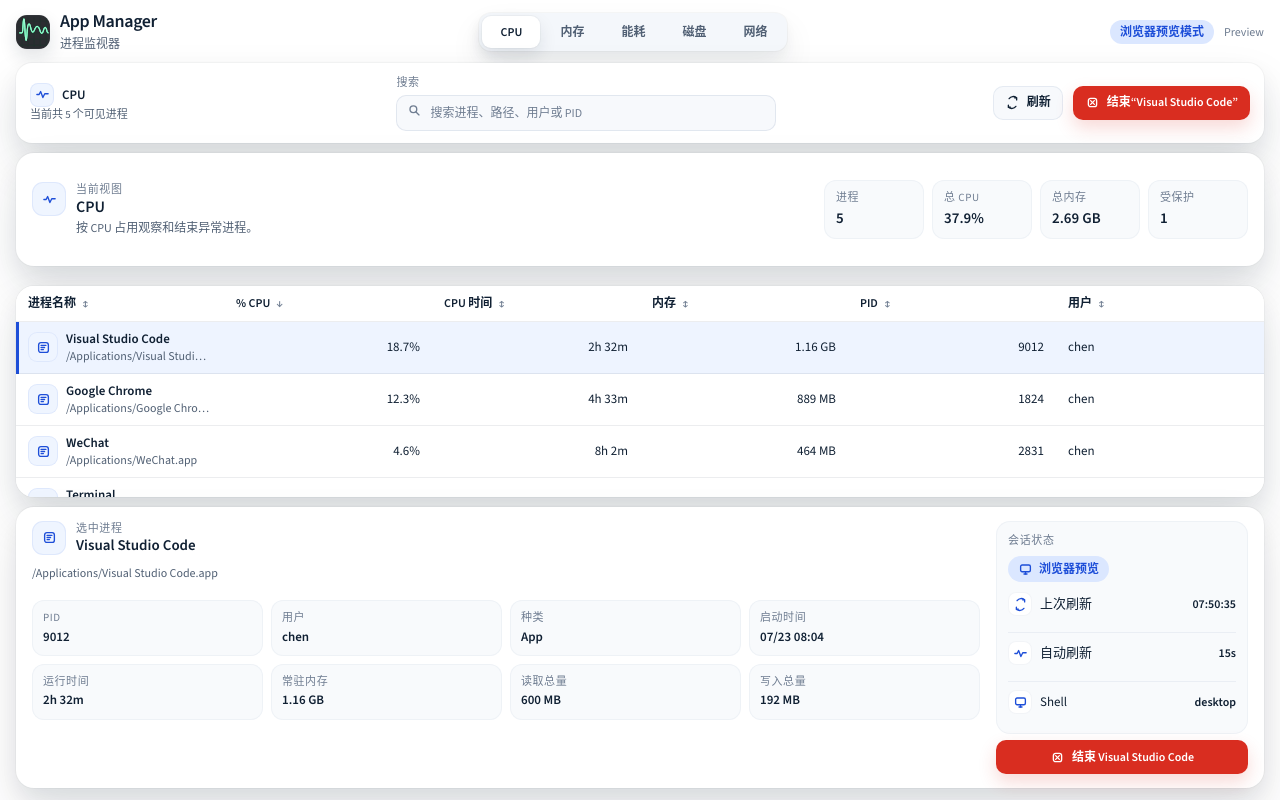
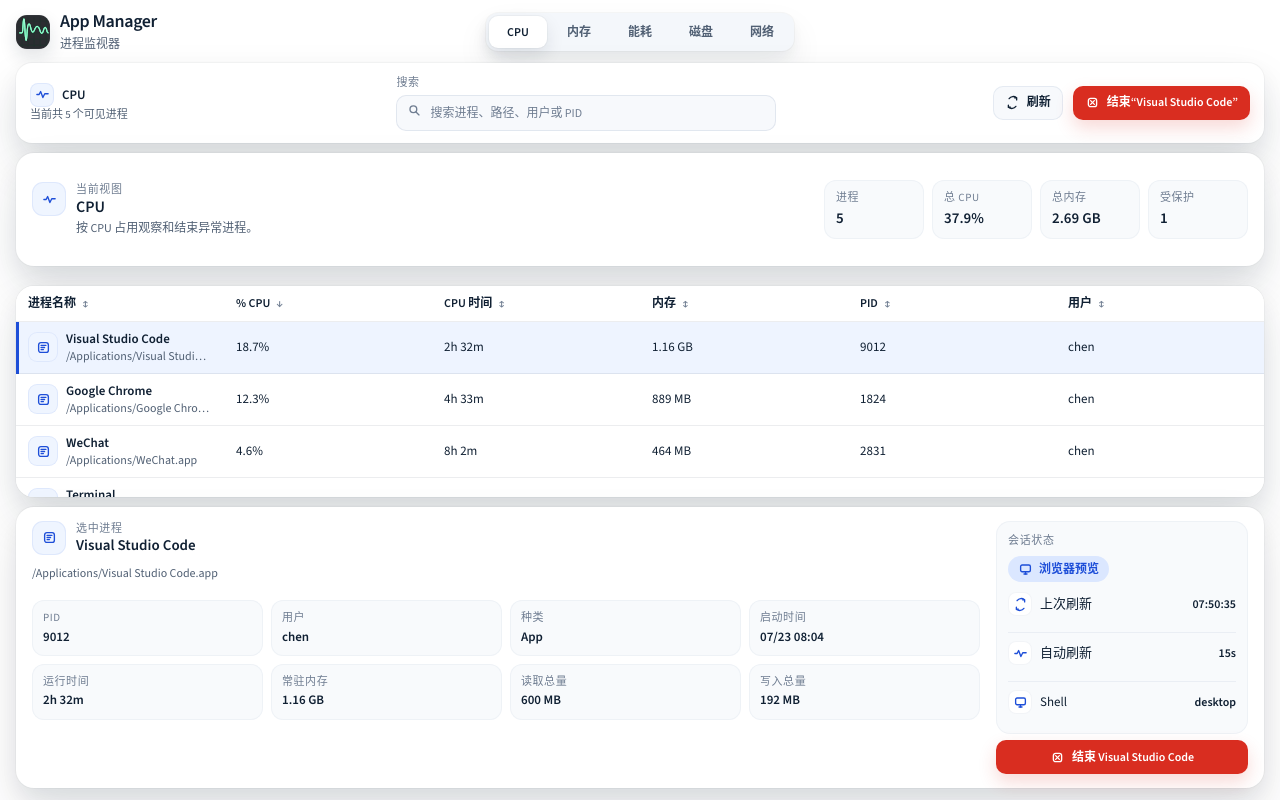
Before and after one commit to ZhcChen/App-Manager, a React (Vite) app in the folder desktop/: page / in a window 1280 px wide. Built offline with nearby package versions, Linux system fonts and the light colour scheme.

Commit message:
style(desktop): simplify header and left-align process metrics

```diff
--- a/desktop/src/App.tsx
+++ b/desktop/src/App.tsx
@@ -61,37 +61,6 @@
     setSortKey(next.key);
     setSortDirection(next.direction);
   }, [activeView]);
-
-  const statusMessage = useMemo(() => {
-    if (processes.error) {
-      return processes.error.message;
-    }
-
-    if (processes.isLoading) {
-      return "正在载入进程列表";
-    }
-
-    if (processes.isRefreshing) {
-      return "正在刷新进程视图";
-    }
-
-    if (processes.terminatingPid !== null) {
-      return "正在结束选中进程";
-    }
-
-    if (processes.notice) {
-      return processes.notice;
-    }
-
-    return bootstrap.runtime === "electron" ? "实时桌面进程视图" : "浏览器预览模式";
-  }, [
-    bootstrap.runtime,
-    processes.error,
-    processes.isLoading,
-    processes.isRefreshing,
-    processes.notice,
-    processes.terminatingPid
-  ]);
 
   const filteredItems = useMemo(() => {
     const normalized = query.trim().toLowerCase();
@@ -165,22 +134,6 @@
     return processes.items.filter((item) => !item.canTerminate).length;
   }, [processes.items]);
 
-  const statusTone = useMemo(() => {
-    if (processes.error) {
-      return "error";
-    }
-
-    if (processes.terminatingPid !== null) {
-      return "warning";
-    }
-
-    if (processes.notice) {
-      return "success";
-    }
-
-    return "info";
-  }, [processes.error, processes.notice, processes.terminatingPid]);
-
   const totalCpuUsage = useMemo(() => {
     return filteredItems.reduce((sum, item) => sum + item.cpuUsagePercent, 0);
   }, [filteredItems]);
@@ -226,15 +179,6 @@
               </button>
             ))}
           </nav>
-
-          <div className="monitor-header__status">
-            <span className={`status-pill status-pill--${statusTone}`}>
-              {statusMessage}
-            </span>
-            <span className="monitor-header__runtime">
-              {bootstrap.runtime === "electron" ? "Live OS" : "Preview"}
-            </span>
-          </div>
         </header>
 
         <ProcessToolbar
--- a/desktop/src/styles/base.css
+++ b/desktop/src/styles/base.css
@@ -114,7 +114,7 @@
 
 .monitor-header {
   display: grid;
-  grid-template-columns: auto 1fr auto;
+  grid-template-columns: minmax(0, 1fr) auto minmax(0, 1fr);
   align-items: center;
   gap: 12px;
 }
@@ -156,18 +156,6 @@
 .detail-card p:not(.section-label) {
   margin: 4px 0 0;
   color: var(--color-text-secondary);
-  font-size: var(--font-size-xs);
-}
-
-.monitor-header__status {
-  display: flex;
-  align-items: center;
-  gap: 10px;
-  justify-content: flex-end;
-}
-
-.monitor-header__runtime {
-  color: var(--color-text-muted);
   font-size: var(--font-size-xs);
 }
 
@@ -453,33 +441,6 @@
   white-space: nowrap;
 }
 
-.status-pill {
-  display: inline-flex;
-  align-items: center;
-  min-height: 24px;
-  padding: 0 10px;
-  border-radius: 999px;
-  background: var(--color-accent-soft);
-  color: var(--color-accent-strong);
-  font-size: var(--font-size-xs);
-  font-weight: 600;
-}
-
-.status-pill--success {
-  background: var(--color-success-soft);
-  color: var(--color-success-strong);
-}
-
-.status-pill--warning {
-  background: var(--color-warning-soft);
-  color: var(--color-warning-strong);
-}
-
-.status-pill--error {
-  background: var(--color-danger-soft);
-  color: var(--color-danger-strong);
-}
-
 .feedback-banner {
   justify-content: space-between;
   gap: 12px;
@@ -642,7 +603,7 @@
 }
 
 .align-end {
-  text-align: right;
+  text-align: left;
 }
 
 .status-badge {
```
